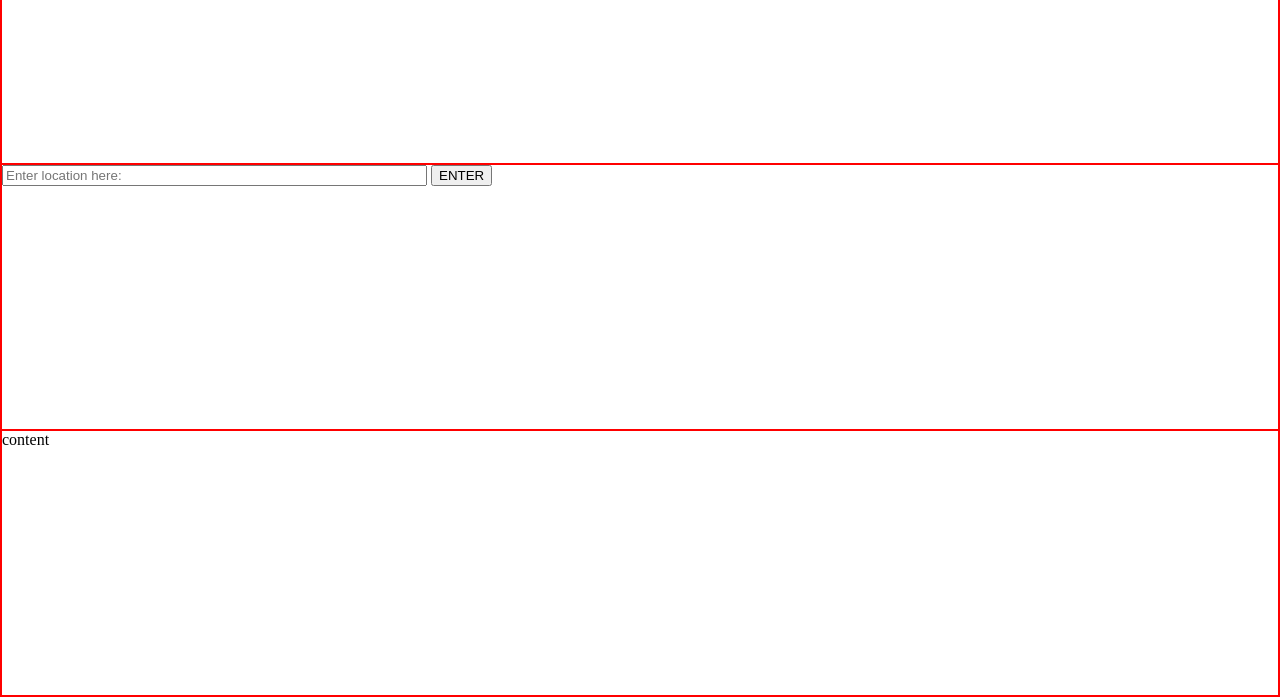
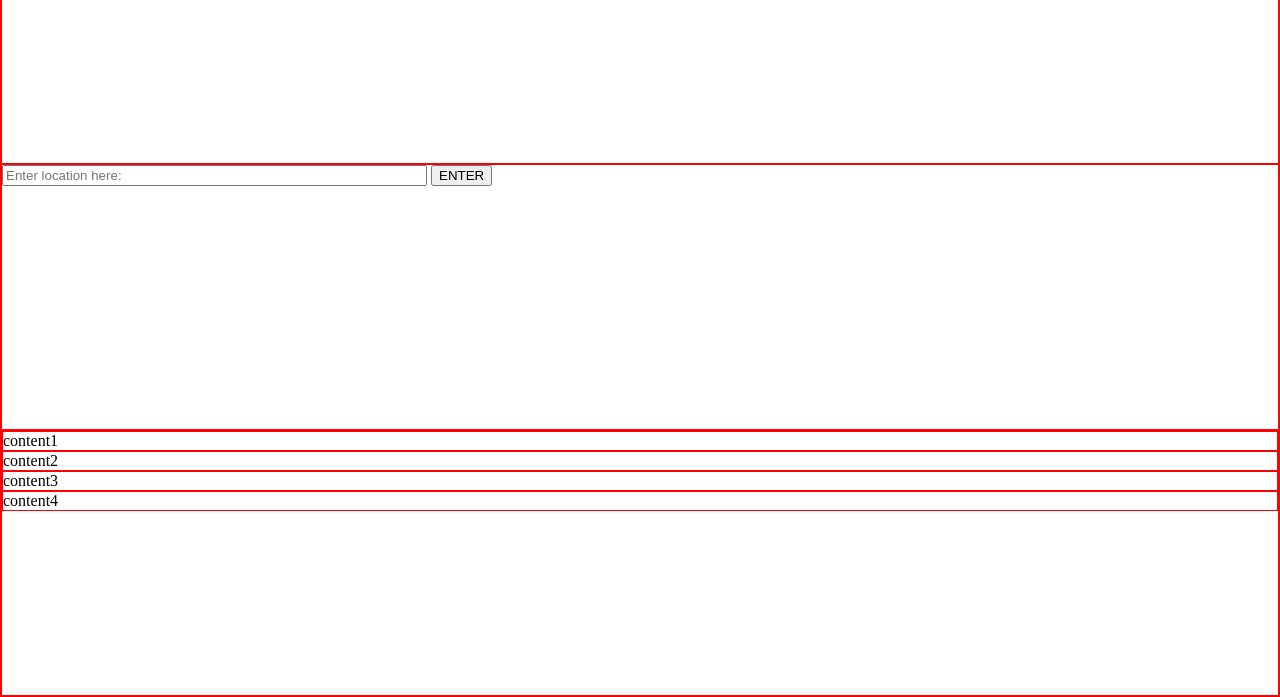
Before and after one commit to jakubpogo/weather-app, a plain HTML site: page src/index.html in a window 1280 px wide. Shown: the part 103-800 px from the top of the page. Drawn offline with Linux system fonts and the light colour scheme.

Commit message:
created new divs for each day

```diff
--- a/src/index.html
+++ b/src/index.html
@@ -20,7 +20,20 @@
         </div>
 
         <div class="div3">
-            content
+            <div class="div3.1">
+                content1
+            </div>
+            <div class="div3.2">
+                content2
+            </div>
+            <div class="div3.3">
+                content3
+            </div>
+            <div class="div3.4">
+                content4
+            </div>
+
+
         </div>
     </div>
 
--- a/src/style.css
+++ b/src/style.css
@@ -31,6 +31,13 @@ div {
 }
 
 .div1 {
-    display: flex;
 
 }
+
+.div2 {
+
+}
+
+.div3{
+
+}
```
